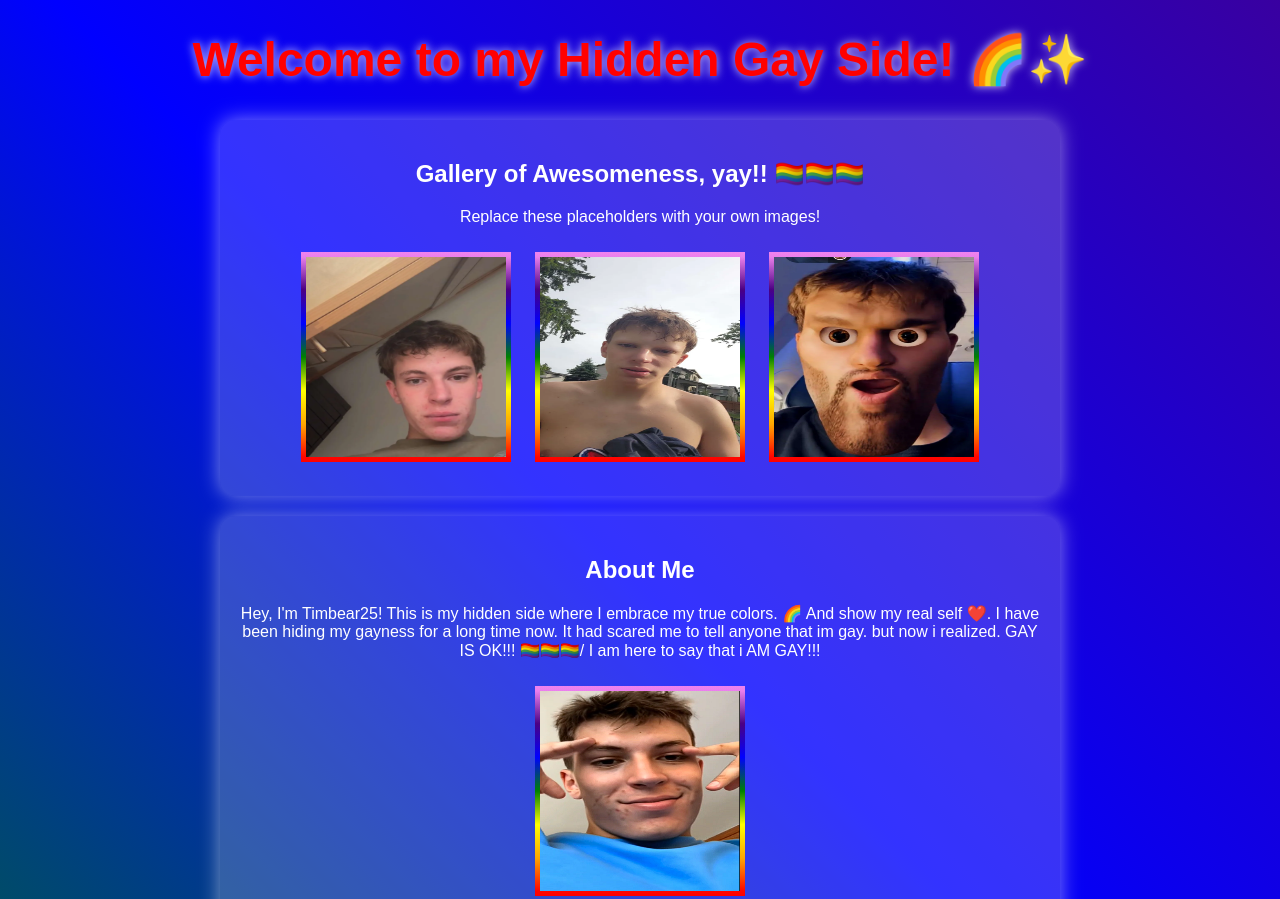
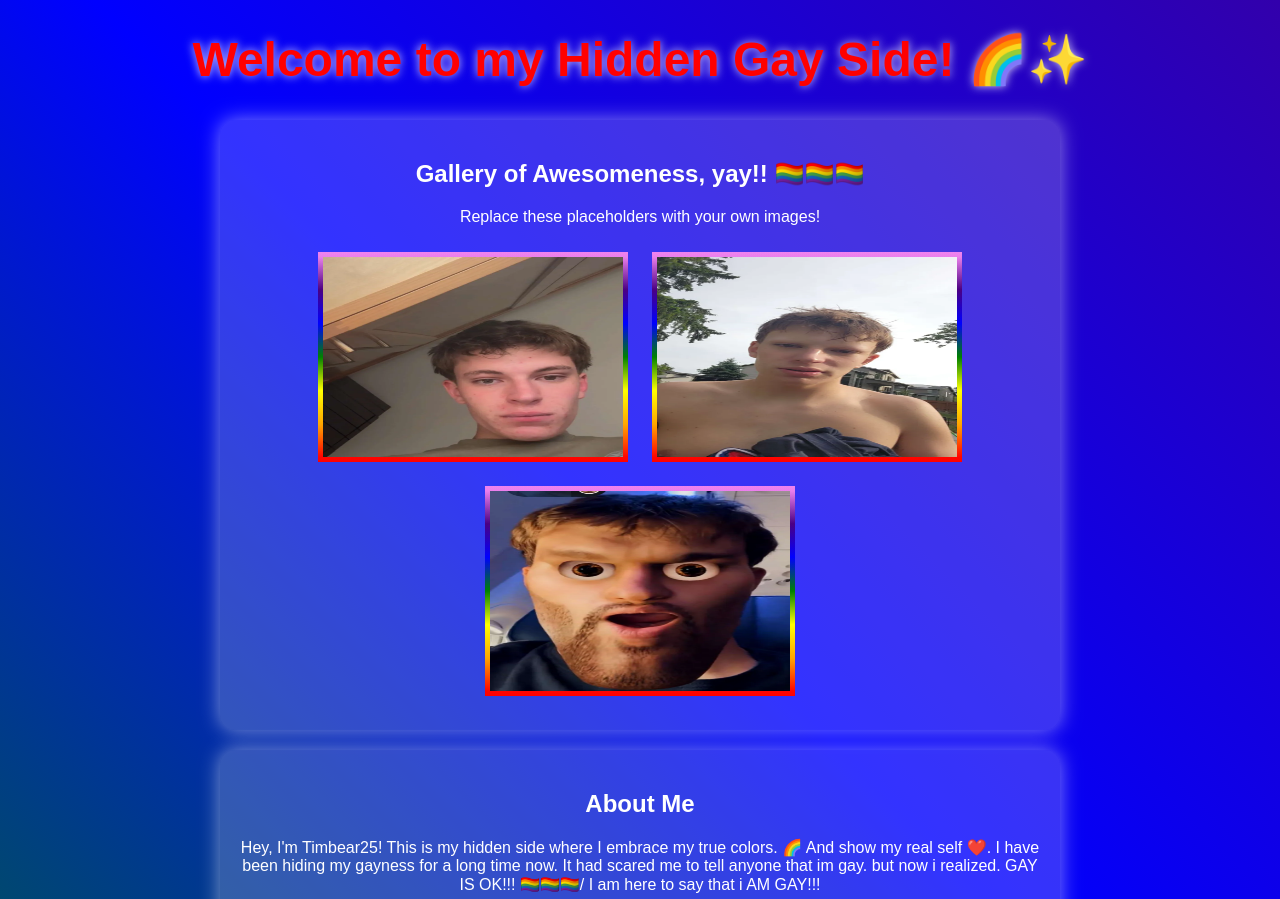
Before and after one commit to rizz123lolol/tim.github.io, a plain HTML site: page index.html in a window 1280 px wide. Shown: the top 899 px of the page. Drawn offline with Linux system fonts and the light colour scheme.

Commit message:
Update index.html

```diff
--- a/index.html
+++ b/index.html
@@ -12,7 +12,7 @@
             font-family: 'Arial', sans-serif;
             color: #fff;
             text-align: center;
-            overflow: hidden; /* To handle mouse trail */
+            /* Removed overflow: hidden to allow scrolling */
         }
 
         @keyframes rainbowBackground {
@@ -48,7 +48,7 @@
         }
 
         img.placeholder {
-            width: 200px;
+            width: 300px;
             height: 200px;
             margin: 10px;
             border: 5px solid transparent;
```
